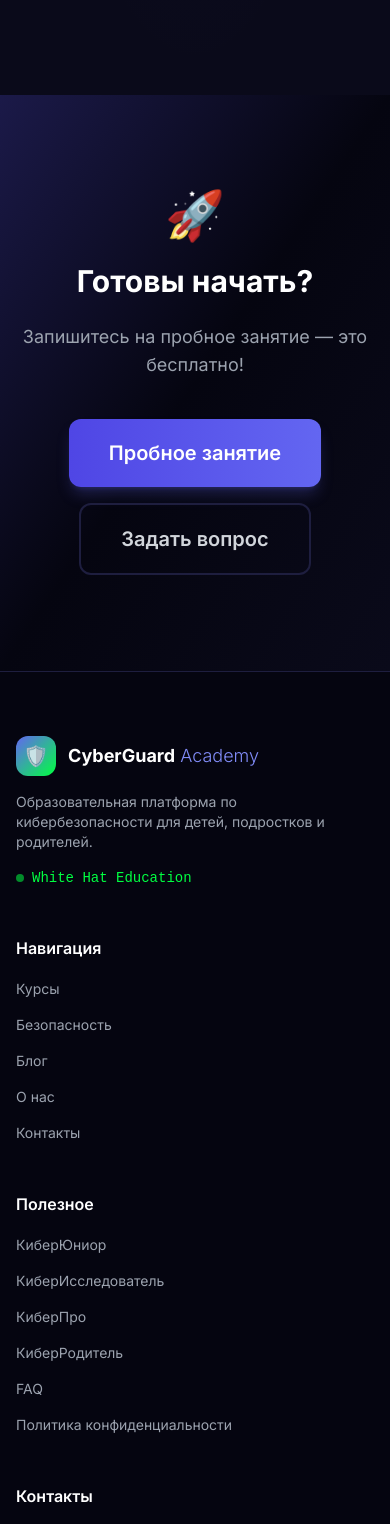
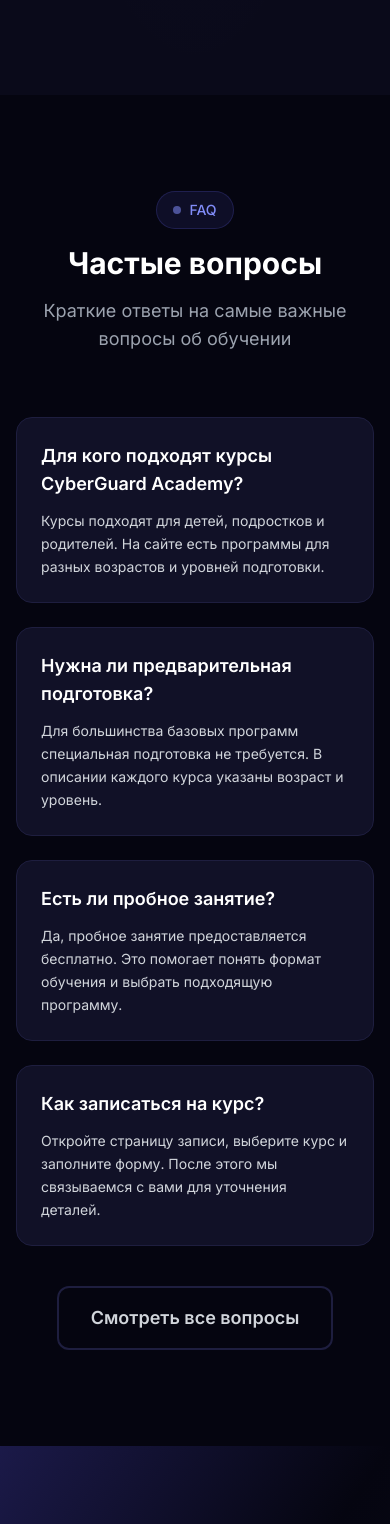
Before and after one commit to mam37bez/cyberguard-academy, a Next.js app: page / in a window 390 px wide. Shown: the part 7345-8869 px from the top of the page. Built offline with nearby package versions, Linux system fonts and the light colour scheme.

Commit message:
Add FAQ section to homepage

```diff
--- a/src/app/page.tsx
+++ b/src/app/page.tsx
@@ -3,11 +3,13 @@ import { HeroSection } from '@/components/sections/HeroSection';
 import { CoursesSection } from '@/components/sections/CoursesSection';
 import { SecuritySection } from '@/components/sections/SecuritySection';
 import { TestimonialsSection } from '@/components/sections/TestimonialsSection';
+import { FAQSection } from '@/components/sections/FAQSection';
 import { CTASection } from '@/components/sections/CTASection';
 
 export const metadata: Metadata = {
   title: 'Главная',
-  description: 'CyberGuard Academy — обучение кибербезопасности для детей и взрослых: курсы, блог, инструменты и практические материалы по информационной безопасности.',
+  description:
+    'CyberGuard Academy — обучение кибербезопасности для детей и взрослых: курсы, блог, инструменты и практические материалы по информационной безопасности.',
   alternates: {
     canonical: 'https://cyberguard-academy.vercel.app',
   },
@@ -20,6 +22,7 @@ export default function HomePage() {
       <CoursesSection />
       <SecuritySection />
       <TestimonialsSection />
+      <FAQSection />
       <CTASection />
     </>
   );
--- /dev/null
+++ b/src/components/sections/FAQSection.tsx
@@ -0,0 +1,61 @@
+import React from 'react';
+import Link from 'next/link';
+import { SectionHeading } from '@/components/ui/SectionHeading';
+import { Button } from '@/components/ui/Button';
+
+const faqItems = [
+  {
+    question: 'Для кого подходят курсы CyberGuard Academy?',
+    answer:
+      'Курсы подходят для детей, подростков и родителей. На сайте есть программы для разных возрастов и уровней подготовки.',
+  },
+  {
+    question: 'Нужна ли предварительная подготовка?',
+    answer:
+      'Для большинства базовых программ специальная подготовка не требуется. В описании каждого курса указаны возраст и уровень.',
+  },
+  {
+    question: 'Есть ли пробное занятие?',
+    answer:
+      'Да, пробное занятие предоставляется бесплатно. Это помогает понять формат обучения и выбрать подходящую программу.',
+  },
+  {
+    question: 'Как записаться на курс?',
+    answer:
+      'Откройте страницу записи, выберите курс и заполните форму. После этого мы связываемся с вами для уточнения деталей.',
+  },
+];
+
+export function FAQSection() {
+  return (
+    <section className="py-24 bg-cyber-darker">
+      <div className="max-w-7xl mx-auto px-4">
+        <SectionHeading
+          badge="FAQ"
+          title="Частые вопросы"
+          subtitle="Краткие ответы на самые важные вопросы об обучении"
+        />
+
+        <div className="grid grid-cols-1 md:grid-cols-2 gap-6 mb-10">
+          {faqItems.map((item) => (
+            <div
+              key={item.question}
+              className="rounded-2xl border border-cyber-border bg-cyber-card p-6"
+            >
+              <h3 className="text-lg font-semibold text-white mb-3">{item.question}</h3>
+              <p className="text-gray-300 leading-relaxed text-sm">{item.answer}</p>
+            </div>
+          ))}
+        </div>
+
+        <div className="text-center">
+          <Link href="/faq">
+            <Button variant="outline" size="lg">
+              Смотреть все вопросы
+            </Button>
+          </Link>
+        </div>
+      </div>
+    </section>
+  );
+}
```
